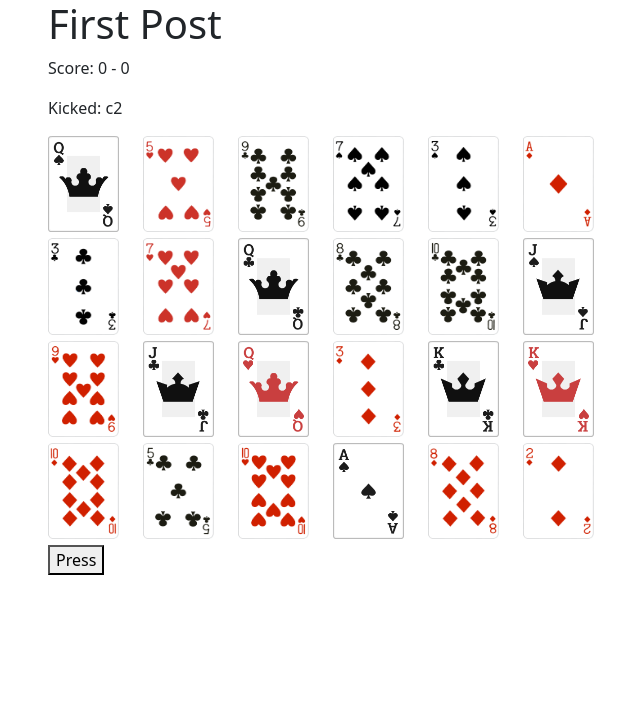
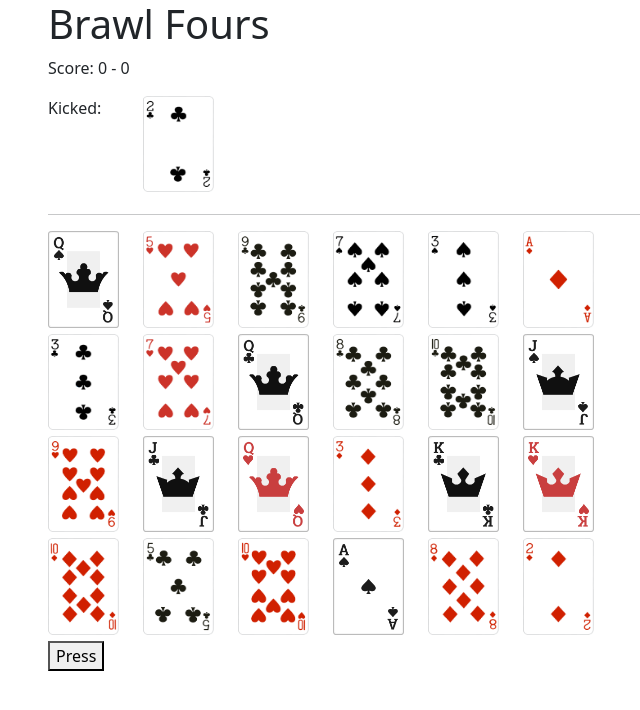
Before and after one commit to MatthewChristian/BrawlFours_V2, a Next.js app: page /test in a window 1280 px wide. Shown: the top 710 px of the page, without its empty margins (34-674 px from the left). Built offline with nearby package versions, Linux system fonts and the light colour scheme.

Commit message:
Added card image to kicked card

```diff
--- a/components/PlayingCard.js
+++ b/components/PlayingCard.js
@@ -5,13 +5,11 @@ export default function PlayingCard(props) {
 
     return (
         <div className="col-sm-1">
-
           <Image
             src={`/images/${props.value}.png`}
             width={140}
             height={190}
           />
-
         </div>
     )
 }
--- a/pages/test.js
+++ b/pages/test.js
@@ -207,13 +207,17 @@ export default function FirstPost() {
 
   return (
     <div className="container">
-      <h1>First Post</h1>
+      <h1>Brawl Fours</h1>
       <div className="score">
         <p>Score: {score[0]} - {score[1]}</p>
       </div>
-      <div className="score">
-        <p> Kicked: {kickedCard}</p>
+      <div className="score row">
+        <div className="col-sm-1">
+          <p> Kicked: </p>
+        </div>
+        <PlayingCard key={kickedCard} value={kickedCard}></PlayingCard>
       </div>
+      <hr></hr>
       <div className="row hand player1" ref={player1Hand}>
         {
           Array.from({ length: player1Cards.length }, (_, k) => (
```
